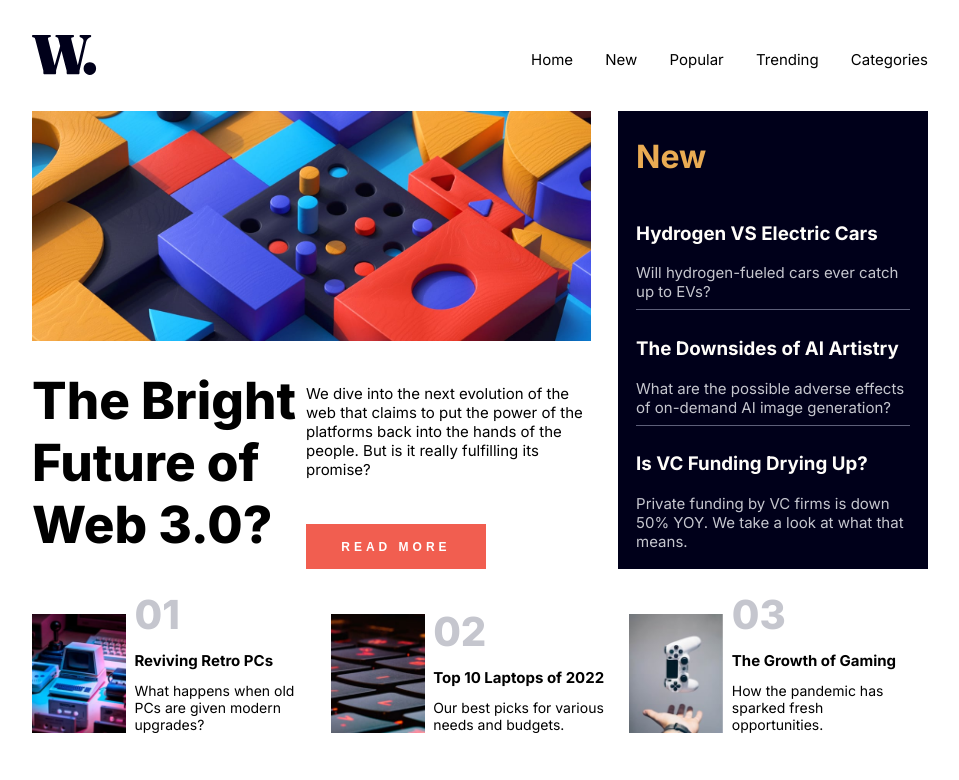
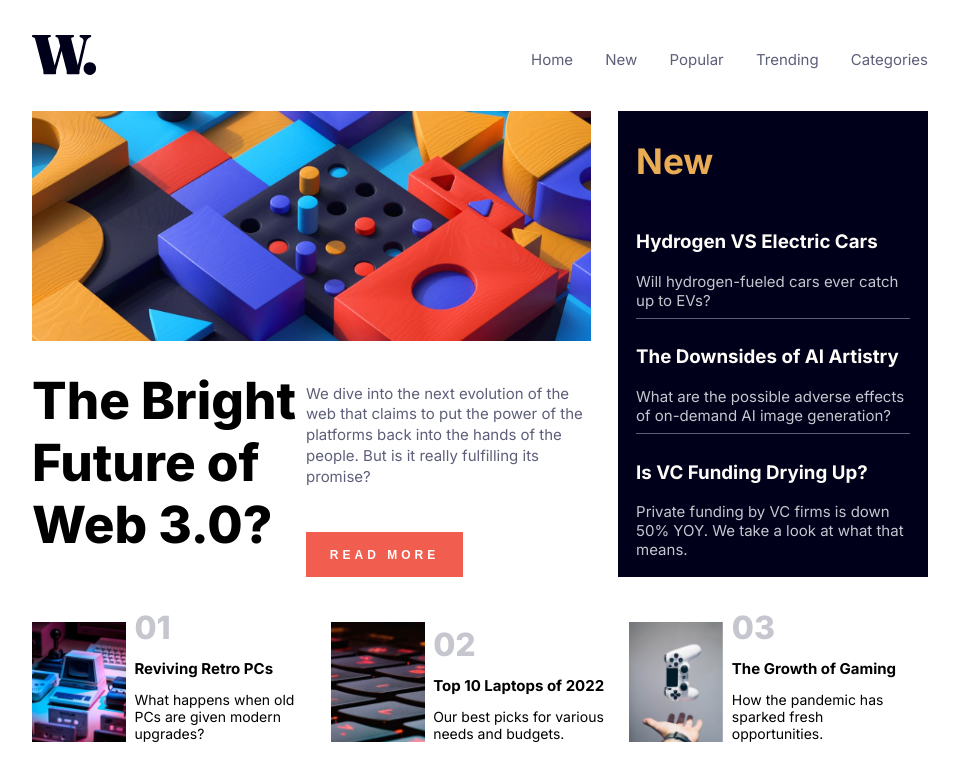
Before and after one commit to garibaldii/homePage, a plain HTML site: page index.html in a window 1280 px wide. Shown: the whole page, without its empty margins (160-1119 px from the left). Drawn offline with Linux system fonts and the light colour scheme.

Commit message:
att_design

```diff
--- a/style/style.css
+++ b/style/style.css
@@ -24,6 +24,7 @@ header {
 }
 
 .header_nav {
+    color: hsl(236, 13%, 42%);
     margin-left: 12%;
 }
 
@@ -89,13 +90,15 @@ article {
     display: flex;
     flex-direction: column;
     width: 51%;
+    line-height: 130%;
+    color: hsl(236, 13%, 42%);
 }
 
 #btn {
     font-size: 12px;
     font-weight: 700;
     letter-spacing: 4px;
-    width: 63%;
+    width: 55%;
     height: 45px;
     color: white;
     border: 0px solid;
@@ -122,7 +125,8 @@ aside {
 #aside_title {
     color: hsl(35, 77%, 62%);
     font-weight: 700;
-    font-size: 200%;
+    font-weight: bold;
+    font-size: 220%;
 }
 
 .aside_sub_title {
@@ -166,7 +170,7 @@ footer {
 .footer_number {
     margin: 0px;
     font-weight: 800;
-    font-size: 250%;
+    font-size: 200%;
     color: hsl(233, 8%, 79%);
 }
 
```
